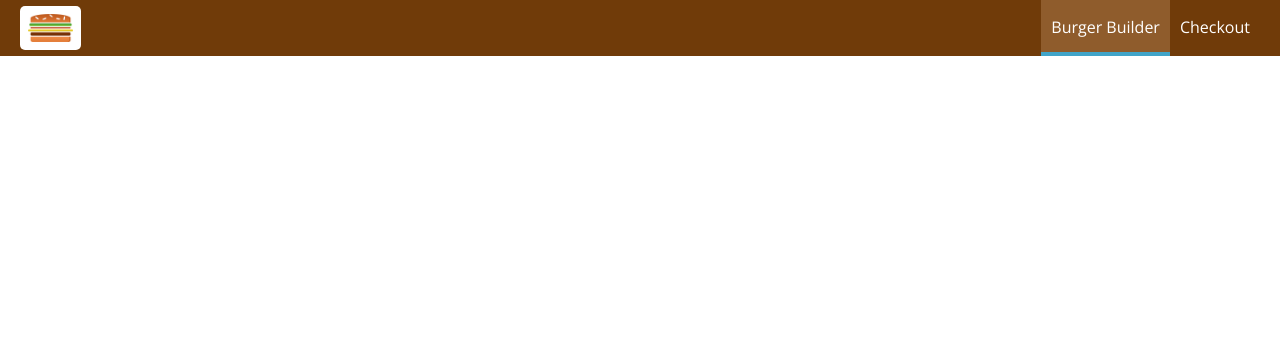
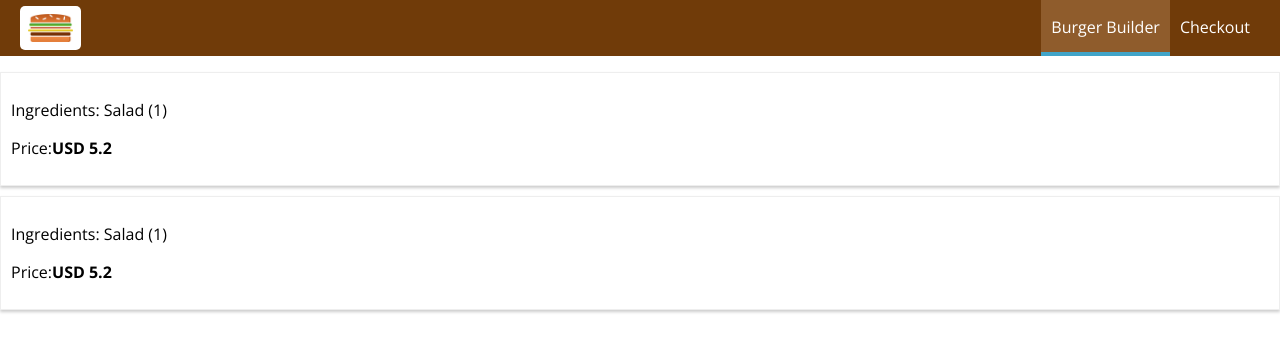
Before and after one commit to PaPa31/react-complete-guide, a React (Create React App) app: page /orders in a window 1280 px wide. Shown: the top 352 px of the page. Built offline with nearby package versions, Linux system fonts and the light colour scheme.

Commit message:
12.9 Adding Orders Page

```diff
--- a/src/App.js
+++ b/src/App.js
@@ -3,6 +3,7 @@ import { Route, Switch } from "react-router-dom";
 import Layout from "./components/Layout/Layout";
 import BurgerBuilder from "./containers/BurgerBuilder/BurgerBuilder";
 import Checkout from "./containers/Checkout/Checkout";
+import Orders from "./containers/Orders/Orders";
 
 class App extends Component {
   render() {
@@ -11,6 +12,7 @@ class App extends Component {
         <Layout>
           <Switch>
             <Route path="/checkout" component={Checkout} />
+            <Route path="/orders" component={Orders} />
             <Route path="/" exact component={BurgerBuilder} />
           </Switch>
         </Layout>
--- /dev/null
+++ b/src/components/Order/Order.js
@@ -0,0 +1,13 @@
+import React from "react";
+import classes from "./Order.module.css";
+
+const order = (props) => (
+  <div className={classes.Order}>
+    <p>Ingredients: Salad (1)</p>
+    <p>
+      Price:<strong>USD 5.2</strong>
+    </p>
+  </div>
+);
+
+export default order;
--- /dev/null
+++ b/src/components/Order/Order.module.css
@@ -0,0 +1,8 @@
+.Order {
+  width: 100%;
+  border: 1px solid #eee;
+  box-shadow: 0 2px 3px #ccc;
+  padding: 10px;
+  margin: 10px auto;
+  box-sizing: border-box;
+}
--- /dev/null
+++ b/src/containers/Orders/Orders.js
@@ -0,0 +1,14 @@
+import React, { Component } from "react";
+import Order from "../../components/Order/Order";
+
+class Orders extends Component {
+  render() {
+    return (
+      <div>
+        <Order />
+        <Order />
+      </div>
+    );
+  }
+}
+export default Orders;
```
